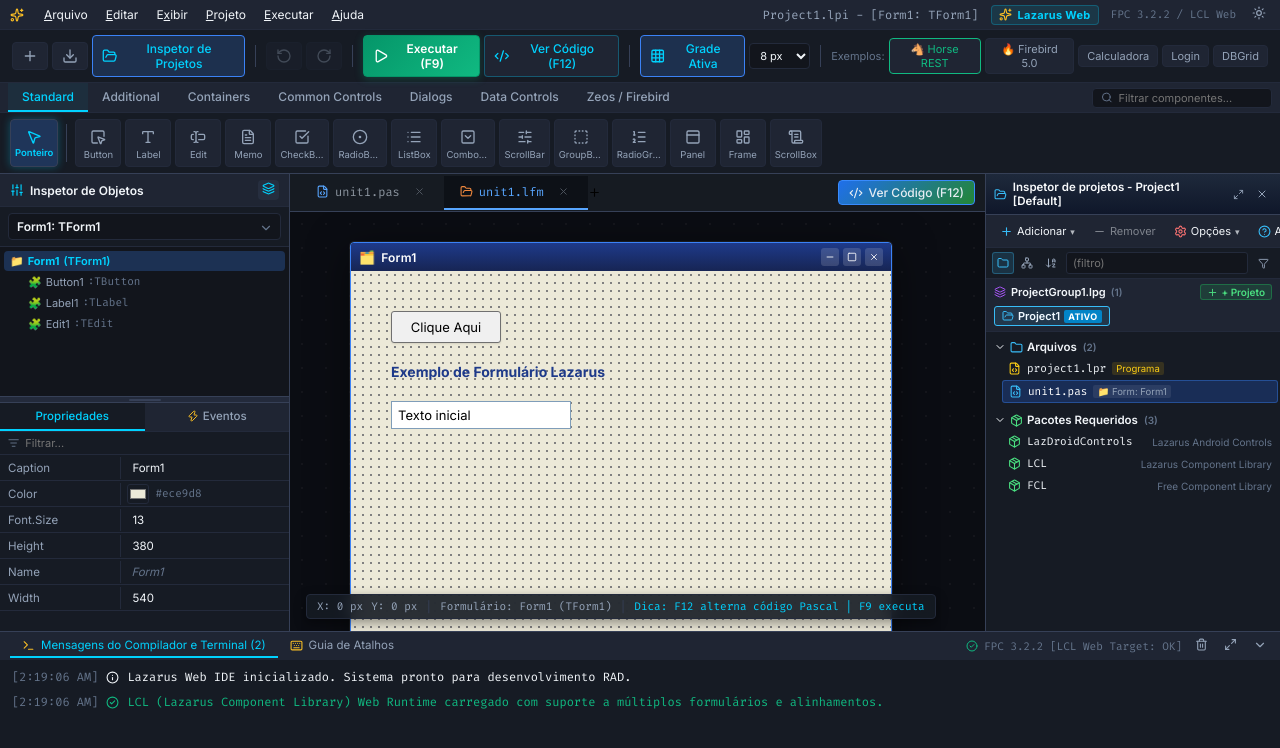
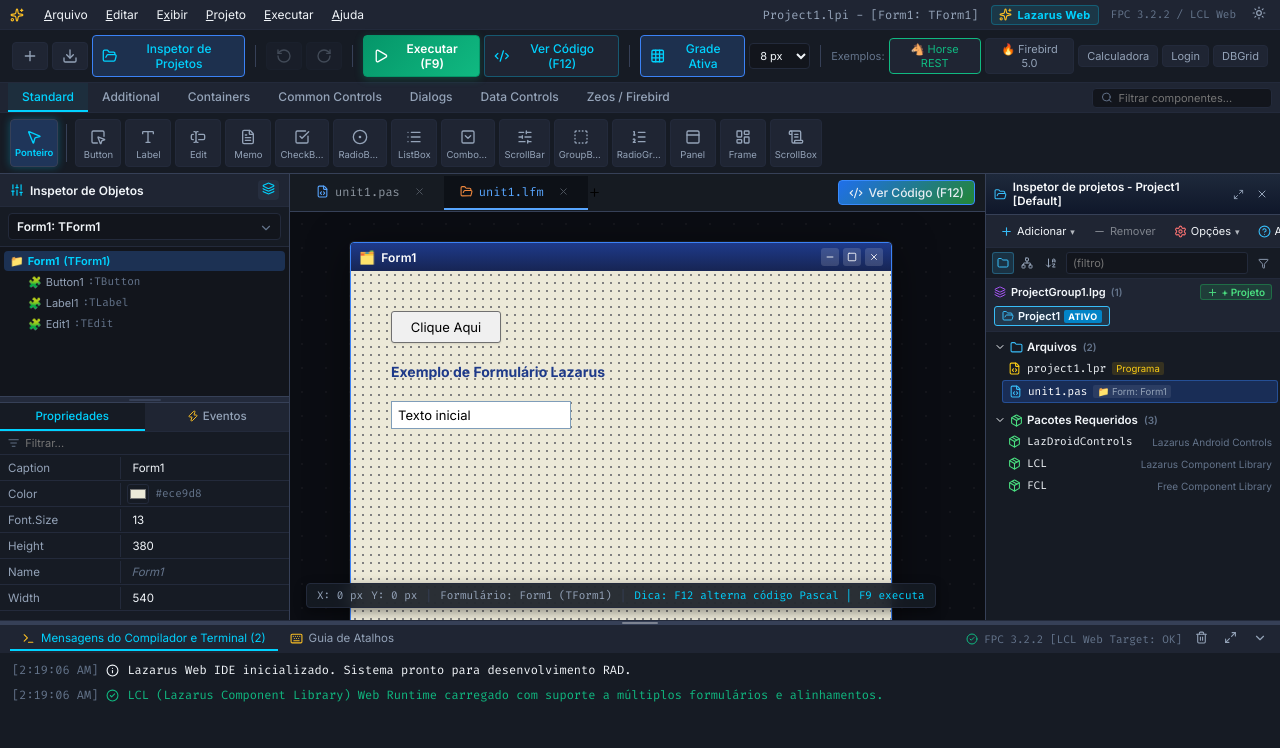
Before and after one commit to mabreu2022/lazaruswebide, a React (Vite) app: page / in a window 1280 px wide. Shown: the top 748 px of the page. Built offline with nearby package versions, Linux system fonts and the light colour scheme.

Commit message:
feat: redimensionamento da área de mensagens com barra de divisão (splitter) e duplo clique

```diff
--- a/src/App.css
+++ b/src/App.css
@@ -1913,17 +1913,70 @@
 
 .lazarus-bottom-dock {
   background-color: var(--bg-panel);
-  border-top: 1px solid var(--border-strong);
-  display: flex;
-  flex-direction: column;
-  max-height: 180px;
-  transition: max-height 0.2s ease;
+  display: flex;
+  flex-direction: column;
+  position: relative;
+  transition: height 0.18s cubic-bezier(0.16, 1, 0.3, 1), max-height 0.18s cubic-bezier(0.16, 1, 0.3, 1);
   z-index: 50;
   flex-shrink: 0;
+  overflow: hidden;
+}
+
+.lazarus-bottom-dock.is-resizing {
+  transition: none !important;
+  user-select: none !important;
 }
 
 .lazarus-bottom-dock.collapsed {
-  max-height: 28px;
+  height: 33px !important;
+  max-height: 33px !important;
+}
+
+/* Draggable Splitter Bar (Delphi / Lazarus Splitter Bar) */
+.bottom-dock-splitter {
+  height: 5px;
+  width: 100%;
+  background-color: var(--border-strong);
+  border-top: 1px solid var(--border-subtle);
+  cursor: row-resize;
+  position: relative;
+  z-index: 60;
+  display: flex;
+  align-items: center;
+  justify-content: center;
+  transition: background-color 0.15s ease, box-shadow 0.15s ease;
+  user-select: none;
+  flex-shrink: 0;
+}
+
+.bottom-dock-splitter::before {
+  content: '';
+  position: absolute;
+  top: -4px;
+  bottom: -4px;
+  left: 0;
+  right: 0;
+  cursor: row-resize;
+}
+
+.bottom-dock-splitter:hover,
+.bottom-dock-splitter.resizing {
+  background-color: var(--accent-cyan);
+  box-shadow: 0 0 6px rgba(6, 182, 212, 0.6);
+}
+
+.bottom-dock-splitter .splitter-grip-indicator {
+  width: 36px;
+  height: 2px;
+  border-radius: 2px;
+  background-color: rgba(255, 255, 255, 0.35);
+  transition: background-color 0.15s, width 0.15s;
+}
+
+.bottom-dock-splitter:hover .splitter-grip-indicator,
+.bottom-dock-splitter.resizing .splitter-grip-indicator {
+  background-color: #ffffff;
+  width: 48px;
 }
 
 .bottom-dock-header {
@@ -2014,12 +2067,12 @@
 }
 
 .lazarus-bottom-dock.maximized {
-  max-height: 50vh !important;
-  height: 50vh;
+  max-height: 85vh !important;
+  height: 65vh !important;
 }
 
 .lazarus-bottom-dock.maximized .bottom-dock-body {
-  height: calc(50vh - 30px);
+  flex: 1;
 }
 
 /* Standalone App Window Root */
@@ -2052,7 +2105,8 @@
 }
 
 .bottom-dock-body {
-  height: 140px;
+  flex: 1;
+  min-height: 0;
   overflow-y: auto;
   padding: 6px 12px;
   background-color: var(--bg-panel);
--- a/src/components/BottomConsole.tsx
+++ b/src/components/BottomConsole.tsx
@@ -34,6 +34,19 @@ export const BottomConsole: React.FC<BottomConsoleProps> = ({
   const [internalCollapsed, setInternalCollapsed] = useState(isCollapsed);
   const [isMaximized, setIsMaximized] = useState(false);
   const [activeTab, setActiveTab] = useState<'messages' | 'shortcuts'>('messages');
+  const [dockHeight, setDockHeight] = useState<number>(() => {
+    try {
+      const saved = localStorage.getItem('lazarus_bottom_dock_height');
+      if (saved) {
+        const val = parseInt(saved, 10);
+        if (!isNaN(val) && val >= 60 && val <= 1200) return val;
+      }
+    } catch {
+      // ignore
+    }
+    return 180;
+  });
+  const [isResizing, setIsResizing] = useState(false);
   const scrollRef = useRef<HTMLDivElement>(null);
 
   // Sync collapsed with prop
@@ -54,10 +67,105 @@ export const BottomConsole: React.FC<BottomConsoleProps> = ({
     onToggleCollapse?.();
   };
 
+  // Mouse drag handler to stretch/shrink messages panel (Delphi / Lazarus style)
+  const handleSplitterMouseDown = (e: React.MouseEvent) => {
+    e.preventDefault();
+    e.stopPropagation();
+
+    // If collapsed, uncollapse immediately upon dragging
+    if (internalCollapsed) {
+      setInternalCollapsed(false);
+      onToggleCollapse?.();
+    }
+    if (isMaximized) {
+      setIsMaximized(false);
+    }
+
+    setIsResizing(true);
+    const startY = e.clientY;
+    const startHeight = internalCollapsed ? 28 : dockHeight;
+
+    const onMouseMove = (moveEvent: MouseEvent) => {
+      moveEvent.preventDefault();
+      // Moving mouse upwards (smaller clientY) increases dock height
+      const deltaY = startY - moveEvent.clientY;
+      const minH = 60;
+      const maxH = Math.max(250, window.innerHeight - 100);
+      const newHeight = Math.round(Math.max(minH, Math.min(maxH, startHeight + deltaY)));
+      setDockHeight(newHeight);
+    };
+
+    const onMouseUp = (upEvent: MouseEvent) => {
+      document.body.style.cursor = '';
+      document.body.style.userSelect = '';
+      setIsResizing(false);
+      const deltaY = startY - upEvent.clientY;
+      const minH = 60;
+      const maxH = Math.max(250, window.innerHeight - 100);
+      const finalH = Math.round(Math.max(minH, Math.min(maxH, startHeight + deltaY)));
+      try {
+        localStorage.setItem('lazarus_bottom_dock_height', String(finalH));
+      } catch {
+        // ignore
+      }
+      window.removeEventListener('mousemove', onMouseMove);
+      window.removeEventListener('mouseup', onMouseUp);
+    };
+
+    document.body.style.cursor = 'row-resize';
+    document.body.style.userSelect = 'none';
+    window.addEventListener('mousemove', onMouseMove);
+    window.addEventListener('mouseup', onMouseUp);
+  };
+
+  const handleSplitterDoubleClick = (e: React.MouseEvent) => {
+    e.preventDefault();
+    e.stopPropagation();
+    if (internalCollapsed) {
+      setInternalCollapsed(false);
+      onToggleCollapse?.();
+      setDockHeight(180);
+    } else if (dockHeight !== 180) {
+      setDockHeight(180);
+      try {
+        localStorage.setItem('lazarus_bottom_dock_height', '180');
+      } catch {}
+    } else {
+      const nextH = 320;
+      setDockHeight(nextH);
+      try {
+        localStorage.setItem('lazarus_bottom_dock_height', String(nextH));
+      } catch {}
+    }
+  };
+
+  const handleHeaderDoubleClick = (e: React.MouseEvent) => {
+    if ((e.target as HTMLElement).closest('.dock-btn') || (e.target as HTMLElement).closest('.dock-tab')) {
+      return;
+    }
+    toggleCollapsed();
+  };
+
   return (
-    <div className={`lazarus-bottom-dock ${internalCollapsed ? 'collapsed' : ''} ${isMaximized ? 'maximized' : ''}`}>
+    <div
+      className={`lazarus-bottom-dock ${internalCollapsed ? 'collapsed' : ''} ${isMaximized ? 'maximized' : ''} ${isResizing ? 'is-resizing' : ''}`}
+      style={{
+        height: internalCollapsed ? undefined : (isMaximized ? undefined : `${dockHeight}px`),
+        maxHeight: internalCollapsed ? undefined : (isMaximized ? undefined : `${dockHeight}px`)
+      }}
+    >
+      {/* Draggable Splitter Bar (Delphi / Lazarus style) */}
+      <div
+        className={`bottom-dock-splitter ${isResizing ? 'resizing' : ''}`}
+        onMouseDown={handleSplitterMouseDown}
+        onDoubleClick={handleSplitterDoubleClick}
+        title="Arrastar com o mouse para esticar/redimensionar área de mensagens (Duplo clique para redefinir para 180px)"
+      >
+        <div className="splitter-grip-indicator" />
+      </div>
+
       {/* Dock Header Tabs */}
-      <div className="bottom-dock-header">
+      <div className="bottom-dock-header" onDoubleClick={handleHeaderDoubleClick}>
         <div className="dock-tabs">
           <button
             className={`dock-tab ${activeTab === 'messages' ? 'active' : ''}`}
```
Also changed, not shown: 1 other file (tests, documents, lock files or other folders).
